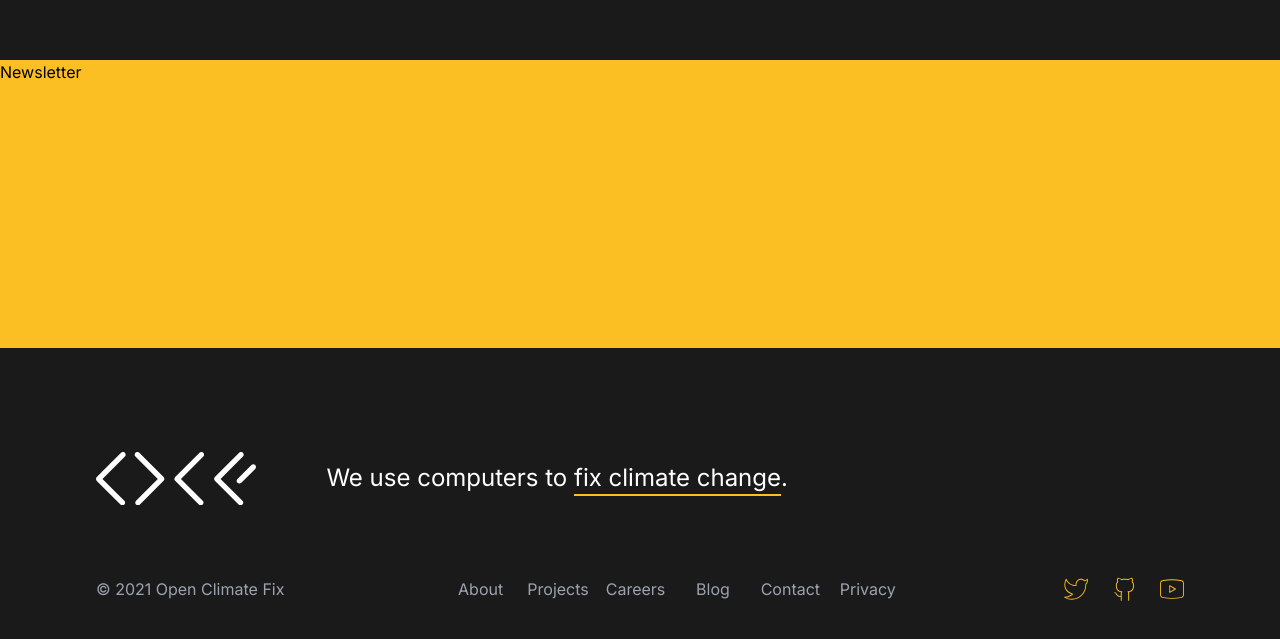
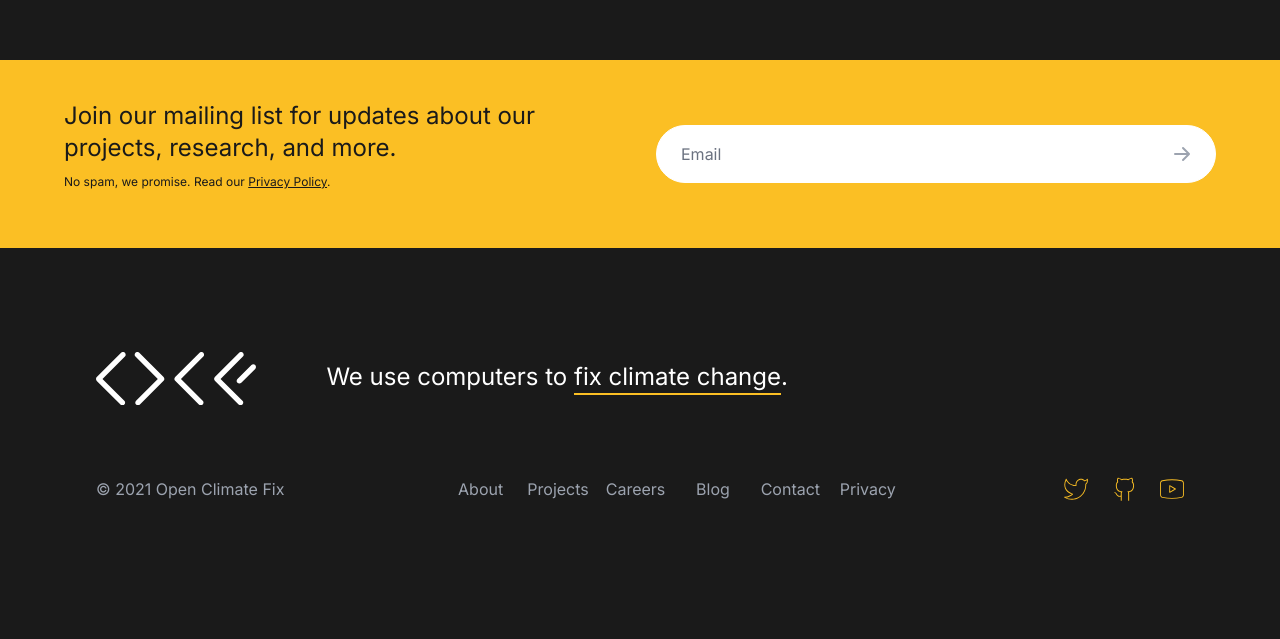
Before and after one commit to openclimatefix/website, a Next.js app: page / in a window 1280 px wide. Shown: the part 1540-2179 px from the top of the page. After the commit the page ends 2105 px from the top, so only its background shows below. Built offline with nearby package versions, Linux system fonts and the light colour scheme.

Commit message:
✨  Create Newsletter section

```diff
--- a/pages/index.tsx
+++ b/pages/index.tsx
@@ -5,6 +5,8 @@ import Image, { ImageLoaderProps } from "next/image";
 import cloudsBackground from "../public/backgrounds/clouds.jpg";
 import ocfLogoWhite from "../public/logos/ocf_logo_white.svg";
 import Footer from "../components/footer";
+
+import { ArrowRightIcon } from "@heroicons/react/solid";
 
 const cloudflareImageLoader = ({
   src,
@@ -70,7 +72,43 @@ const Home: NextPage = () => {
         <section className="w-screen h-screen p-10 text-white bg-ocf-black-100">
           TODO
         </section>
-        <section className="bg-yellow-400 h-72 w-full">Newsletter</section>
+        <section className="bg-yellow-400 w-full px-6 py-10">
+          <div className="max-w-6xl mx-auto grid grid-cols-1 md:grid-cols-2 gap-x-8">
+            <div>
+              <p className="text-2xl font-medium text-ocf-black-100 max-w-lg">
+                Join our mailing list for updates about our projects, research,
+                and more.
+              </p>
+              <p className="text-xs leading-relaxed mt-2 md:ml-0 mb-4 text-ocf-black-100">
+                No spam, we promise. Read our{" "}
+                <a href="#" className="underline">
+                  Privacy Policy
+                </a>
+                .
+              </p>
+            </div>
+            <form className="mt-8 mb-2 md:my-auto">
+              <div className="">
+                <label htmlFor="mce-EMAIL" className="sr-only">
+                  Email address
+                </label>
+                <div className="relative max-w-md md:max-w-full">
+                  <input
+                    type="text"
+                    className="focus:ring-black focus:border-black block w-full rounded-full border-white py-4 px-6 pr-14"
+                    placeholder="Email"
+                  />
+                  <button className="absolute inset-y-0 right-0 pr-6 flex items-center pointer-events-none">
+                    <ArrowRightIcon
+                      className="h-5 w-5 text-gray-400"
+                      aria-hidden="true"
+                    />
+                  </button>
+                </div>
+              </div>
+            </form>
+          </div>
+        </section>
       </main>
       <Footer />
     </div>
```
